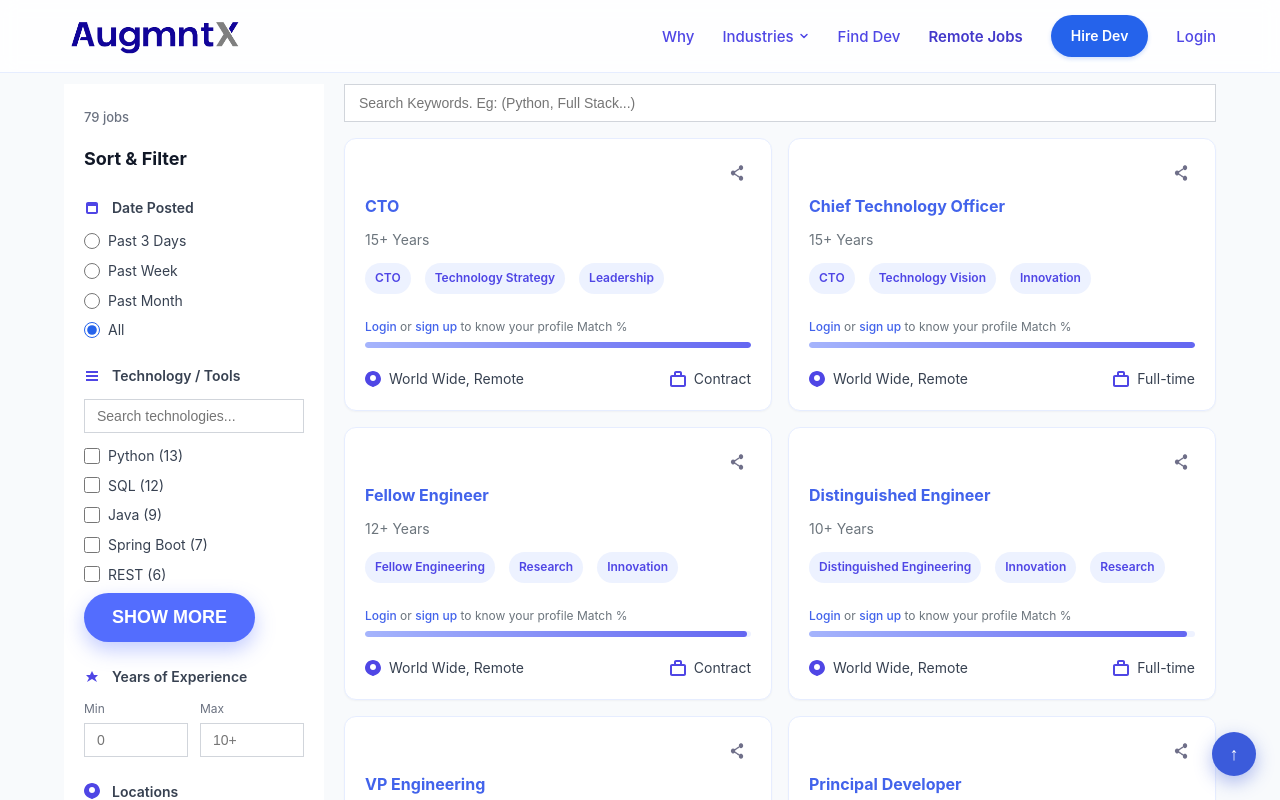
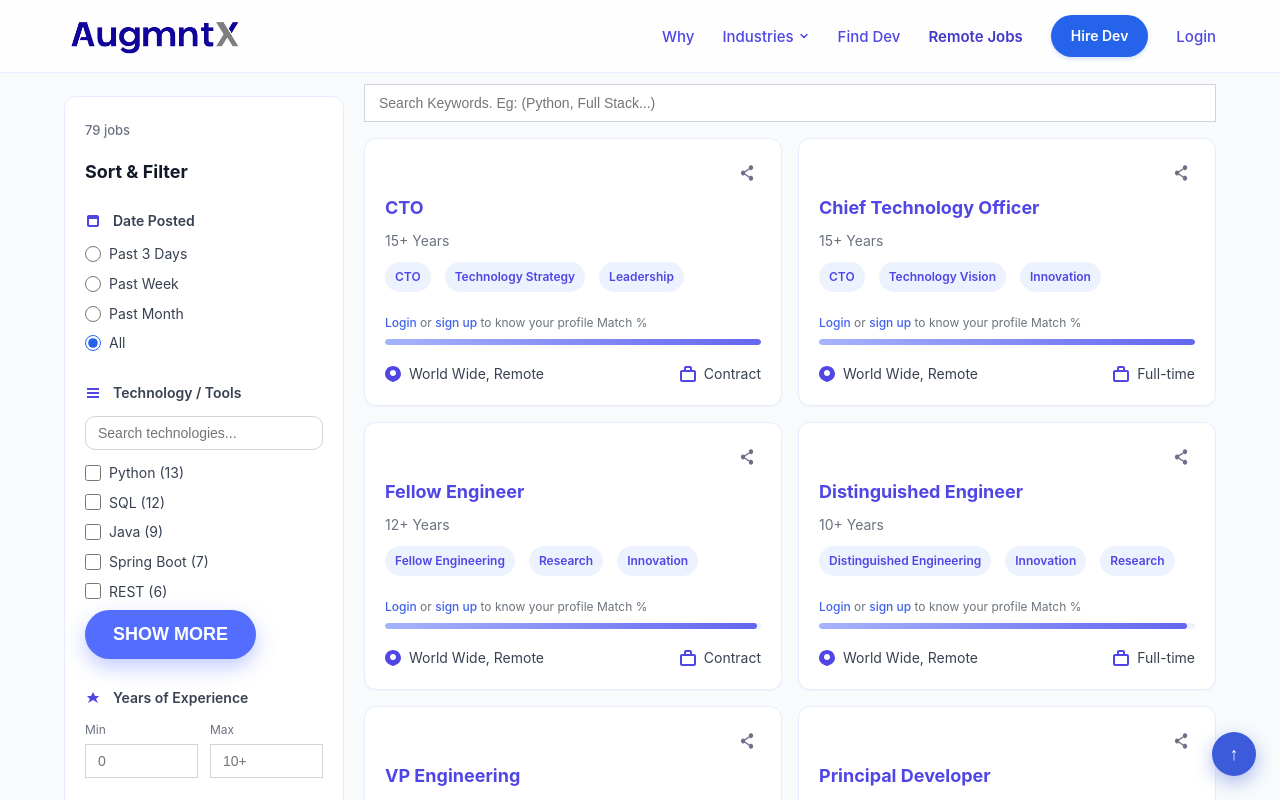
Before and after one commit to varchasvakhare2022/Augmntx-Replica, a React (Create React App) app: page / in a window 1280 px wide. Shown: the top 800 px of the page. Built offline with nearby package versions, Linux system fonts and the light colour scheme; the HTML template or start-up script is replaced by a standard one.

Commit message:
UI align

```diff
--- a/src/components/JobCard.css
+++ b/src/components/JobCard.css
@@ -40,20 +40,20 @@
 .job-content {
   display: flex;
   flex-direction: column;
-  gap: 12px;
+  gap: 10px;
 }
 
 .job-title {
-  font-size: 16px;
+  font-size: 18px;
   font-weight: 700;
-  color: #4263eb;
+  color: #4f46e5;
   margin: 0;
   line-height: 1.4;
 }
 
 .job-experience {
   font-size: 14px;
-  color: #6c757d;
+  color: #6b7280;
   margin: 0;
   font-weight: 400;
 }
--- a/src/components/Sidebar.css
+++ b/src/components/Sidebar.css
@@ -1,12 +1,13 @@
 .sidebar {
-  width: 260px;
-  background: white;
-  border-radius: 0;
+  width: 280px;
+  background: #ffffff;
+  border-radius: 12px;
   padding: 20px;
-  box-shadow: none;
+  border: 1px solid #e6edff;
+  box-shadow: 0 1px 2px rgba(17, 24, 39, 0.04);
   height: fit-content;
   position: sticky;
-  top: 84px;
+  top: 96px;
 }
 
 .job-count {
@@ -27,7 +28,7 @@
 }
 
 .filter-section {
-  margin-bottom: 24px;
+  margin-bottom: 28px;
 }
 
 .filter-title {
@@ -68,7 +69,7 @@
 .tech-search {
   margin-bottom: 12px;
   font-size: 14px;
-  border-radius: 0;
+  border-radius: 10px;
 }
 
 .checkbox-group {
```
